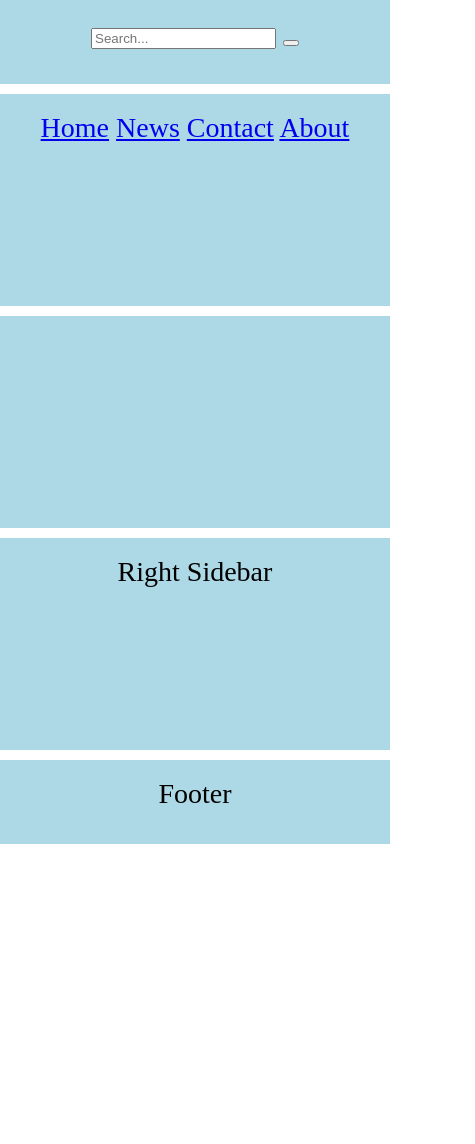
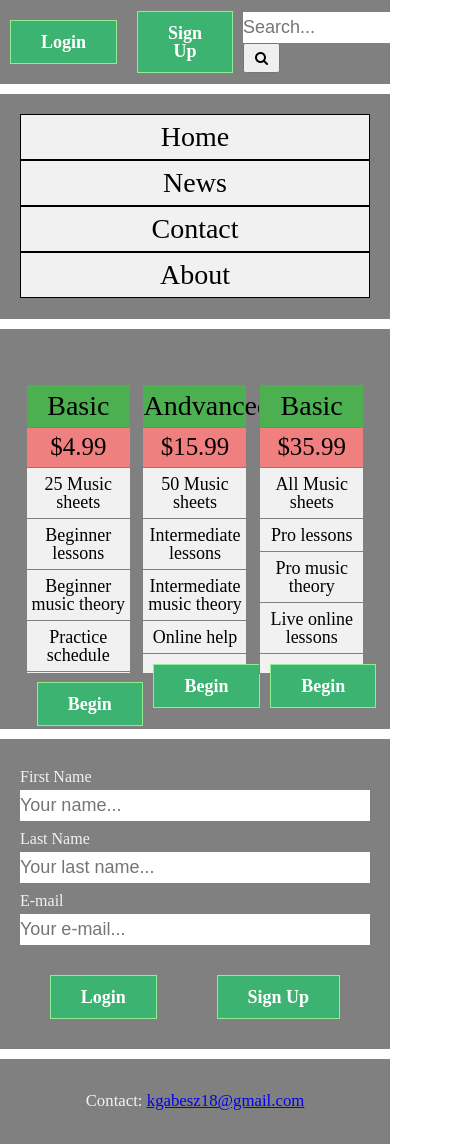
Before and after one commit to kelemen-93/my-css-advamced-project, a plain HTML site: page index.html in a window 390 px wide. Shown: the whole page, 475 px wide, since content can reach past the window. Before the commit the page ends 844 px from the top, so only its background shows below. Drawn offline with Linux system fonts and the light colour scheme.

Commit message:
finished raw site with responsive

```diff
--- a/css/base.css
+++ b/css/base.css
@@ -11,9 +11,81 @@
 
 
 /*---------------*\
- #BASE FONT SIZE
+ #BASE STYLES
 \*---------------*/
 
 html {
   font-size: 14px;
 }
+
+
+
+
+
+
+
+/*----------------*\
+ #MAIN PARTS STYLE
+\*----------------*/
+
+ .left-sidebar, .pricing-tables, .right-sidebar, .footer {
+  background-color: grey;
+  font-size: 2rem;
+  padding: 20px;
+}
+
+.header {
+  background-color: grey;
+}
+
+
+
+
+
+/*--------------*\
+ #PRICING TABLES
+\*--------------*/
+
+
+.training-level {
+  font-size: 2rem;
+}
+
+.price {
+  font-size: 1.78rem;
+  background-color: lightcoral;
+}
+
+.features {
+  font-size: 1.286rem;
+
+}
+
+.training-level, .price, .features {
+  padding-bottom: 7px;
+  padding-top: 7px;
+}
+
+
+
+
+
+/*------*\
+ #LABELS
+\*------*/
+
+.label {
+  font-size: 16px;
+}
+
+
+
+
+/*-------*\
+ #FOOTER
+\*-------*/
+
+.footer {
+  font-size: 1.2rem;
+  color: #f1f1f1;
+}
--- a/css/components.css
+++ b/css/components.css
@@ -0,0 +1,112 @@
+/*--------*\
+ #BUTTONS
+\*--------*/
+
+.btn {
+  display: inline-block;
+  text-align: center;
+  font-size: 1.286rem;
+  font-weight: bold;
+  padding: 12px 30px;
+  margin-top: 10px;
+  margin-bottom: 10px;
+  text-decoration: none;
+  background-color: rgba(60, 179, 113, 1);
+  color: white;
+  border: 1px solid lightgreen;
+}
+
+
+
+
+/*-----------*\
+ #SEARCH BAR
+\*-----------*/
+
+.search-container {
+  display: inline-block;
+}
+
+  .input-field {
+    font-size: 1.286rem;
+    padding: 5px 0px;
+    border: none;
+  }
+
+  .icon {
+    padding: 6px 10px;
+    margin-right: 10px;
+
+  }
+
+
+
+
+
+/*-------------*\
+ #VERTICAL MENU
+\*-------------*/
+
+.left-sidebar {
+  height: 16.071rem;
+}
+
+  .vertical-navigation-bar {
+    list-style-type: none;
+    background-color: #f1f1f1;
+  }
+
+    .menu {
+      display: block;
+      color: #000;
+      padding: 8px 16px;
+      text-decoration: none;
+      border: 1px solid black;
+    }
+
+
+
+
+
+/*--------------*\
+ #PRICING TABLES
+\*--------------*/
+
+.pricing-tables {
+  text-align: center;
+  height: 28.57rem;
+}
+
+  .pricing-box {
+    background-color: #f1f1f1;
+    width: 30%;
+    height: 20.71rem;
+    border: 1px solid grey;
+  }
+
+    .training-level {
+      background-color: #4caf50;
+    }
+
+    .training-level, .price, .features {
+      border-bottom: 1px solid grey
+    }
+
+
+
+
+
+/*-------------*\
+ #LOGIN/SIGN UP
+\*-------------*/
+
+.label {
+  color: #f1f1f1;
+  display: block;
+  padding-bottom: 5px;
+  padding-top: 10px;
+}
+
+.btn-container {
+  margin-top: 20px;
+}
--- a/css/layout.css
+++ b/css/layout.css
@@ -1,9 +1,3 @@
-.header, .left-sidebar, .pricing-tables, .right-sidebar, .footer {
-  font-size: 2rem;
-  padding: 20px;
-  text-align: center;
-  background-color: lightblue;
-}
 
 /*--------------*\
  #GRID CONTAINER
@@ -15,8 +9,8 @@
     'header header header header'
     'left middle middle right'
     'footer footer footer footer';
-  grid-template-columns: 25% 25% 25% 25%;
-  grid-template-rows: auto 1fr auto;
+  grid-template-columns: 24% 25% 25% 24%;
+  grid-template-rows: 5rem 28.57rem 5rem;
   height: 100vh;
   grid-column-gap: 10px;
   grid-row-gap: 10px;
@@ -33,7 +27,24 @@
 
 .header {
   grid-area: header;
+  display: flex;
+  align-items: center;
+  justify-content: space-between;
 }
+
+.btn__login, .btn__sign-up {
+  margin: 10px;
+}
+
+.search-container {
+  margin-right: 10px;
+}
+
+.item-3 {
+  height: 3.571rem;
+  flex-grow: 1;
+}
+
 
 
 
@@ -57,6 +68,9 @@
 
 .pricing-tables {
   grid-area: middle;
+  display: flex;
+  align-items: center;
+  justify-content: space-around;
 }
 
 
@@ -71,6 +85,11 @@
   grid-area: right;
 }
 
+  .btn-container {
+    display: flex;
+    justify-content: space-around;
+  }
+
 
 
 
@@ -81,6 +100,9 @@
 
 .footer {
   grid-area: footer;
+  display: flex;
+  justify-content: center;
+  align-items: center;
 }
 
 
@@ -91,7 +113,7 @@
  #OPTIONS FOR MOBILE DEVICES
 \*---------------------------*/
 
-@media (max-width: 768px) {
+@media (max-width: 1100px) {
   .grid-container {
     grid-template-areas:
       'header'
@@ -102,4 +124,14 @@
     grid-template-columns: 100%;
     grid-template-rows: 10% 1fr 1fr 1fr 10%;
   }
+
+  .left-sidebar {
+    text-align: center;
+  }
+
+  .input-container {
+    display: flex;
+    flex-flow: column wrap;
+  }
+
 }
--- a/index.html
+++ b/index.html
@@ -9,6 +9,7 @@
   <link href="css/base.css" rel="stylesheet">
   <link href="css/layout.css" rel="stylesheet">
   <link href="css/components.css" rel="stylesheet">
+  <link rel="stylesheet" href="https://cdnjs.cloudflare.com/ajax/libs/font-awesome/4.7.0/css/font-awesome.min.css">
 </head>
 <body>
 
@@ -20,11 +21,12 @@
 
     <div class="header">
 
-      <a class="btn btn__login" href="#"></a>
-      <a class="btn btn__sign-up" href="#"></a>
-      <div class="search-container">
+      <a class="item-1 btn btn__login" href="#">Login</a>
+      <a class="item-2 btn btn__sign-up" href="#">Sign Up</a>
+      <div class="item-3"></div>
+      <div class="item- 4 search-container">
         <input type="text" placeholder="Search..." name="search" class="input-field">
-        <button type="submit"></button>
+        <button type="submit" class="icon fa fa-search"></button>
       </div>
 
     </div>
@@ -46,19 +48,79 @@
 
     <!-- Left Sidebar ends here -->
 
+    <!-- Pricing Tbales starts here -->
+
     <div class="pricing-tables">
 
+      <div class="pricing-box">
+       <h2 class="training-level">Basic</h2>
+       <h3 class="price">$4.99</h3>
+       <ul class="feature-list">
+         <li class="features">25 Music sheets</li>
+         <li class="features">Beginner lessons</li>
+         <li class="features">Beginner music theory</li>
+         <li class="features">Practice schedule</li>
+       </ul>
+       <a href="#" class="btn btn__sign-up">Begin</a>
+      </div>
 
+      <div class="pricing-box">
+       <h2 class="training-level">Andvanced</h2>
+       <h3 class="price">$15.99</h3>
+       <ul class="feature-list">
+         <li class="features">50 Music sheets</li>
+         <li class="features">Intermediate lessons</li>
+         <li class="features">Intermediate music theory</li>
+         <li class="features">Online help</li>
+       </ul>
+       <a href="#" class="btn btn__sign-up">Begin</a>
+      </div>
+
+      <div class="pricing-box">
+       <h2 class="training-level">Basic</h2>
+       <h3 class="price">$35.99</h3>
+       <ul class="feature-list">
+         <li class="features">All Music sheets</li>
+         <li class="features">Pro lessons</li>
+         <li class="features">Pro music theory</li>
+         <li class="features">Live online lessons</li>
+       </ul>
+       <a href="#" class="btn btn__sign-up">Begin</a>
+      </div>
 
     </div>
 
-    <div class="right-sidebar">Right Sidebar</div>
+    <!-- Pricing Tables ends here -->
 
-    <div class="footer">Footer</div>
+    <div class="right-sidebar">
+
+      <div class="input-container">
+
+        <label class="label" for="fname">First Name</label>
+        <input class="input-field social-info" type="text" name="firstname" placeholder="Your name...">
+
+        <label class="label" for="lname">Last Name</label>
+        <input class="input-field social-info" type="text" name="lastname" placeholder="Your last name...">
+
+        <label class="label" for="email">E-mail</label>
+        <input class="input-field social-info" type="text" name="email" placeholder="Your e-mail...">
+
+      </div>
+
+      <div class="btn-container">
+       <a href="#" class="btn btn__login">Login</a>
+       <a href="#" class="btn btn__sign-up">Sign Up</a>
+      </div>
+
+    </div>
+
+    <div class="footer">
+      <p>Contact: <a href="#">kgabesz18@gmail.com</a></p>
+    </div>
 
   </div>
 
-  <!--Main COnteiner ends here -->
+  <!--Main Container ends here -->
 
 </body>
 </html>
```
